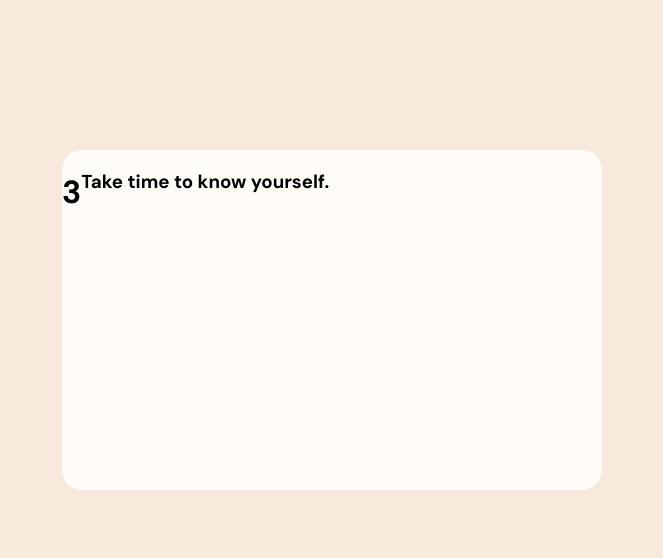
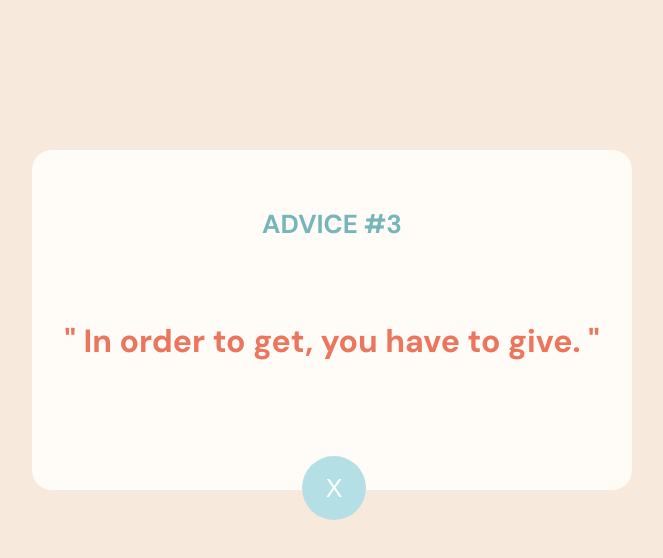
Before and after one commit to HukovaNastya/react-pop-up, a React (Create React App) app: page / in a window 1280 px wide. Both pictures are taken after a click on the button "Generate Advice". Shown: the top 558 px of the page, without its empty margins (308-971 px from the left). Built offline with nearby package versions, Linux system fonts and the light colour scheme.

Commit message:
added logic and btn

```diff
--- a/src/App.css
+++ b/src/App.css
@@ -25,18 +25,55 @@ body{
 }
 
 .modal-button:hover {
-  background: #76B5BC;;
+  background: #76B5BC;
 }
 
 .modal-wrapper {
   max-width: 600px;
-  width: 540px;
+  width: 600px;
   height: 340px;
   position: fixed;
   top: 40%;
   left: 50%;
   transform: translate(-50%, -50%);
-  display: flex;
   background: #FFFBF6;
   border-radius: 20px;
 }
+
+.modal-wrapper .modal-content {
+  display: flex;
+  flex-direction: column;
+  text-align: center;
+}
+
+.modal-content .content-title {
+  font-weight: 500;
+  font-size: 13px;
+  line-height: 18px;
+  color: #76B5BC;
+  padding: 48px  0;
+}
+
+.modal-content .content-text {
+  color: #EC755D;
+  font-weight: 700;
+}
+
+.close-modal-btn {
+  width: 64px;
+  height: 64px;
+  border-radius: 50%;
+  background-color: #B4E0E5;
+  border: transparent;
+  font-weight: 500;
+  font-size: 25px;
+  color: #fff;
+  position: fixed;
+  top: 90%;
+  left: 45%;
+  cursor: pointer;
+}
+
+.close-modal-btn:hover {
+  background-color: #FF9B86;
+}
--- a/src/App.js
+++ b/src/App.js
@@ -8,18 +8,30 @@ function App() {
   const [randomOfAdvise, setNumberOfAdvise] = useState(0);
   const [adviseContent, setAdviseContent] = useState('');
 
-  const makeModalOpen = () => {
+  const onOverlayClick = (e) => {
+    setOpenModal(false);
+    e.stopPropagation();
+  }
+
+  const makeModalOpen = (e) => {
     setOpenModal(true);
-    setNumberOfAdvise(Math.floor(Math.random() * advisesList.length));
-    setAdviseContent(advisesList[randomOfAdvise].advise)
+    let randomElemIndex =  Math.floor(Math.random() * advisesList.length);
+    setNumberOfAdvise(randomElemIndex);
+    setAdviseContent(advisesList[randomElemIndex].advise)
+    e.stopPropagation()
   };
 
   return (
-    <div className="App">
+    <div className="App" onClick={onOverlayClick}>
       <button className="modal-button" onClick={makeModalOpen}>
         Generate Advice
       </button>
-      <Modal openModal={openModal} randomOfAdvise={randomOfAdvise} adviseContent={adviseContent}/>
+      <Modal
+        openModal={openModal}
+        randomOfAdvise={randomOfAdvise}
+        adviseContent={adviseContent}
+        setOpenModal={setOpenModal}
+      />
     </div>
   );
 }
--- /dev/null
+++ b/src/components/CloseButton.js
@@ -0,0 +1,12 @@
+import React from 'react';
+import '../App.css';
+
+const CloseButton = ({setOpenModal}) => {
+  return (
+    <div>
+      <button className='close-modal-btn' onClick={() => setOpenModal(false)}>X</button>
+    </div>
+  )
+}
+
+export default CloseButton;
--- a/src/components/Modal.js
+++ b/src/components/Modal.js
@@ -1,12 +1,21 @@
 import React from 'react';
 import '../App.css';
+import CloseButton from './CloseButton';
 
-const Modal = ({openModal, randomOfAdvise, adviseContent}) => {
+const Modal = ({openModal, randomOfAdvise, adviseContent, setOpenModal}) => {
   if(!openModal) return;
+
   return (
-    <div className='modal-wrapper'>
-      <h1>{randomOfAdvise}</h1>
-      <h3>{adviseContent}</h3>
+    <div className='modal-wrapper' >
+      <div className='modal-content'>
+        <div className='content-title'>
+          <h1 >ADVICE #{randomOfAdvise}</h1>
+        </div>
+        <div className='content-text'>
+          <h1>" {adviseContent} "</h1>
+        </div>
+      </div>
+      <CloseButton setOpenModal={setOpenModal}/>
     </div>
   )
 }
```
Also changed, not shown: src/assets/advisesList.js (indentation only).
